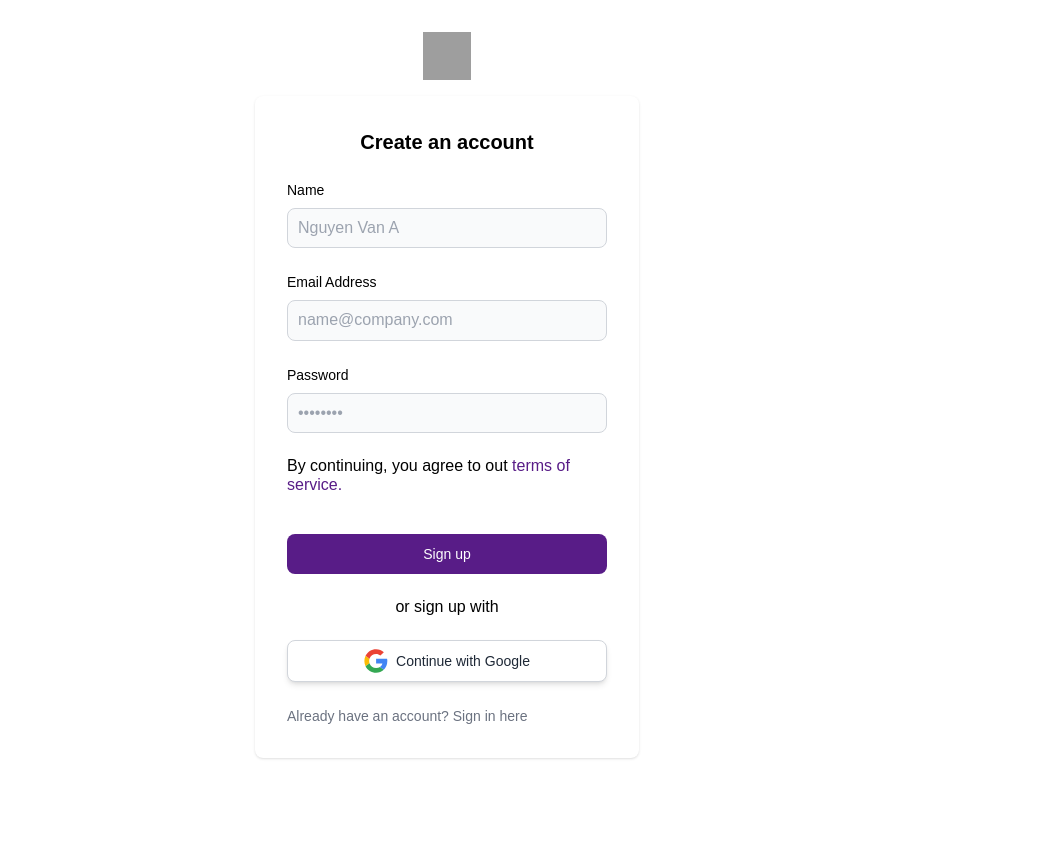
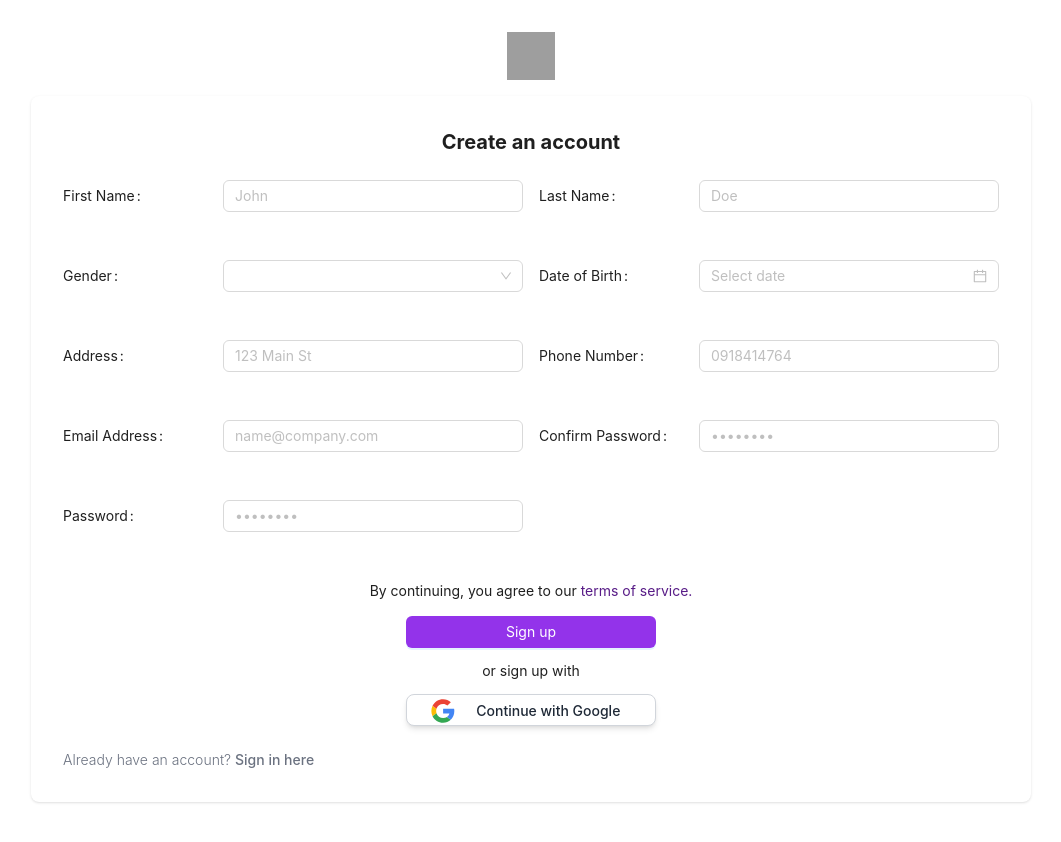
Before and after one commit to TanHuynh68/EXE201_Shoca, a React (Vite) app: page /register in a window 1280 px wide. Shown: the top 842 px of the page, without its empty margins (193-1254 px from the left). Before the commit the page ends 814 px from the top, so only its background shows below. Built offline with nearby package versions, Linux system fonts and the light colour scheme; grey boxes are pictures that could not be loaded.

Commit message:
register page with api

```diff
--- a/src/App.tsx
+++ b/src/App.tsx
@@ -9,7 +9,7 @@ function App() {
     location.pathname.includes(roles.STAFF) ||
     location.pathname.includes(roles.MANAGER) ||
     location.pathname.includes(PATH.LOGIN) ||
-    location.pathname.includes(PATH.REGISTER)||
+    location.pathname.includes(PATH.REGISTER) ||
     location.pathname.includes(PATH.FORGOT_PASSWORD)
   return (
     <>
--- a/src/api/index.ts
+++ b/src/api/index.ts
@@ -2,7 +2,7 @@
 export const API = {
     //AUTH
     LOGIN: "/api/v1/authentication/login",
-
+    REGISTER: "/api/v1/authentication/register",
     //ADMIN
     ADMIN_GET_ALL_ACCOUNTS: "/api/v1/accounts",
 }
--- a/src/consts/message.ts
+++ b/src/consts/message.ts
@@ -3,4 +3,6 @@ export const MESSAGE = {
 
     LOGIN_SUCCESSFULLY: "Login Successfully",
     LOGIN_FAILED: "Password or Email is invalid",
+    REGISTER_SUCCESSFULLY: "Resgister Successfully",
+    REGISTER_FAILED: "Resgister Failed",
   };
--- a/src/pages/post-job/index.tsx
+++ b/src/pages/post-job/index.tsx
@@ -2,7 +2,7 @@ import { useState } from "react";
 import { PostJobCompany, PostJobPersonal } from "../../components";
 import { FormProps } from "antd";
 import { CheckCircleOutlined } from "@ant-design/icons";
-import { Button, Form, Input, Select, Space } from 'antd';
+import { Button, Form, Input, Select } from 'antd';
 import TextArea from "antd/es/input/TextArea";
 
 
--- a/src/pages/register/index.tsx
+++ b/src/pages/register/index.tsx
@@ -1,10 +1,69 @@
-import React from 'react'
+import React, { useState } from 'react';
+import { Form, Input, Button, Select, DatePicker, message } from 'antd';
 
-const RegisterPage = () => {
+import { registerService } from '../../services/authen.service';
+import { MESSAGE, PATH } from '../../consts';
+import { useNavigate } from 'react-router-dom';
+
+const { Option } = Select;
+export interface FormDataRegister {
+    firstName: string;
+    lastName: string;
+    gender: number;
+    dateOfBirth: string;
+    address: string;
+    phoneNumber: string;
+    email: string;
+    password: string;
+    confirmPassword: string;
+    role: number;
+}
+
+const RegisterPage: React.FC = () => {
+    const navigate = useNavigate();
+    const [formData, setFormData] = useState<FormDataRegister>({
+        firstName: '',
+        lastName: '',
+        gender: 0,
+        dateOfBirth: '',
+        address: '',
+        phoneNumber: '',
+        email: '',
+        password: '',
+        confirmPassword: '',
+        role: 0,
+    });
+
+    const handleChange = (name: string, value: string | number) => {
+        setFormData({
+            ...formData,
+            [name]: value,
+        });
+    };
+
+
+    const handleSubmit = async (values: FormDataRegister) => {
+        const response = await registerService(values)
+        console.log("response: ", response)
+
+        if ('errors' in response && typeof response === 'object') {
+            if (response.errors === null && 'message' in response && response.message) {
+                message.error(response.message + "")
+            } else if (response.errors != null) {
+                Object.entries(response.errors).forEach(([field, error]) => {
+                    message.error(`${field}: ${error}`);
+                });
+            }
+        } else {
+            message.error(MESSAGE.REGISTER_SUCCESSFULLY)
+            navigate(PATH.LOGIN);
+        }
+    };
+
     return (
-        <div className="min-h-screen bg-gradient-to-br flex items-center justify-center">
-            <section className="bg-white  p-8 w-full max-w-md">
-                <div className=" mb-6">
+        <div className="min-h-screen bg-gradient-to-br flex items-center justify-center ">
+            <section className="bg-white p-8 w-full max-w-4xl">
+                <div className="mb-6 w-[1000px]">
                     <a href="#" className="flex justify-center items-center mb-4">
                         <img
                             className="w-12 h-12"
@@ -12,33 +71,98 @@ const RegisterPage = () => {
                             alt="logo"
                         />
                     </a>
-                    <div className="w-full bg-white rounded-lg shadow dark:border md:mt-0 sm:max-w-md xl:p-0  dark:border-gray-700">
-                        <div className="p-6 space-y-4 md:space-y-6 sm:p-8">
-
-                            <form className="space-y-4 md:space-y-6" action="#">
+                    <div className="w-full bg-white rounded-lg shadow dark:border md:mt-0 xl:p-0 dark:border-gray-700">
+                        <div className="p-6 space-y-4 w-full sm:p-8">
+                            <Form className="space-y-4 md:space-y-6 w-full" onFinish={handleSubmit}>
                                 <div>
                                     <label className="block mb-2 text-center font-bold text-xl ">Create an account</label>
                                 </div>
+
+                                {/* First Name and Last Name */}
+                                <div className="grid grid-cols-2 gap-4">
+                                    <Form.Item label="First Name" name="firstName" >
+                                        <Input className='w-[300px] float-right' value={formData.firstName} onChange={(e) => handleChange('firstName', e.target.value)} placeholder="John" />
+                                    </Form.Item>
+                                    <Form.Item label="Last Name" name="lastName" >
+                                        <Input className='w-[300px] float-right' value={formData.lastName} onChange={(e) => handleChange('lastName', e.target.value)} placeholder="Doe" />
+                                    </Form.Item>
+                                </div>
+
+                                {/* Gender and Date of Birth */}
+                                <div className="grid grid-cols-2 gap-4">
+                                    <Form.Item
+                                        label="Gender"
+                                        name="gender"
+
+                                    >
+                                        <Select
+                                            className='float-right'
+                                            style={{ width: '300px' }} // Đặt chiều rộng cho Select
+                                            value={formData.gender}
+                                            onChange={(value) => handleChange('gender', value)}
+                                        >
+                                            <Option value={0}>Select Gender</Option>
+                                            <Option value={1}>Male</Option>
+                                            <Option value={2}>Female</Option>
+                                        </Select>
+                                    </Form.Item>
+                                    <Form.Item
+                                        label="Date of Birth"
+                                        name="dateOfBirth"
+
+                                    // Đặt chiều rộng cho Form.Item
+                                    >
+                                        <DatePicker
+                                            className='float-right'
+
+                                            style={{ width: '300px' }} // Đặt chiều rộng cho DatePicker
+                                        />
+                                    </Form.Item>
+                                </div>
+
+                                {/* Address and Phone Number */}
+                                <div className="grid grid-cols-2 gap-4">
+                                    <Form.Item label="Address" name="address" >
+                                        <Input className='w-[300px] float-right' value={formData.address} onChange={(e) => handleChange('address', e.target.value)} placeholder="123 Main St" />
+                                    </Form.Item>
+                                    <Form.Item label="Phone Number" name="phoneNumber">
+                                        <Input className='w-[300px] float-right' value={formData.phoneNumber} onChange={(e) => handleChange('phoneNumber', e.target.value)} placeholder="0918414764" />
+                                    </Form.Item>
+                                </div>
+
+                                {/* Email and Password */}
+                                <div className="grid grid-cols-2 gap-4">
+                                    <Form.Item label="Email Address" name="email" >
+                                        <Input className='w-[300px] float-right' value={formData.email} onChange={(e) => handleChange('email', e.target.value)} placeholder="name@company.com" />
+                                    </Form.Item>
+                                    <Form.Item label="Confirm Password" name="confirmPassword" >
+                                        <Input className='w-[300px] float-right' type="password" value={formData.confirmPassword} onChange={(e) => handleChange('confirmPassword', e.target.value)} placeholder="••••••••" />
+                                    </Form.Item>
+                                </div>
+
+                                {/* Password and Role */}
+                                <div className="grid grid-cols-2 gap-4">
+                                    <Form.Item label="Password" name="password" >
+                                        <Input className='w-[300px] float-right' type="password" value={formData.password} onChange={(e) => handleChange('password', e.target.value)} placeholder="••••••••" />
+                                    </Form.Item>
+                                    {/* <Form.Item hidden label="Role" name="role" rules={[{ required: true, message: 'Role is required.' }]}>
+
+                                    </Form.Item> */}
+                                </div>
+
+                                <div className="text-center">
                                     <div>
-                                    <label className="block mb-2 text-sm font-medium ">Name</label>
-                                    <input type="text" name="name" id="name" className="bg-gray-50 border border-gray-300 text-gray-900 rounded-lg focus:ring-primary-600 focus:border-primary-600 block w-full p-2.5  dark:border-gray-600 dark:placeholder-gray-400 dark:text-white dark:focus:ring-blue-500 dark:focus:border-blue-500" placeholder="Nguyen Van A" />
+                                        <p>By continuing, you agree to our <span className='text-purple-900'>terms of service.</span></p>
                                     </div>
+                                    <Button type="primary" htmlType="submit" className="w-[250px] bg-purple-600">Sign up</Button>
                                     <div>
-                                    <label className="block mb-2 text-sm font-medium ">Email Address</label>
-                                    <input type="email" name="email" id="email" className="bg-gray-50 border border-gray-300 text-gray-900 rounded-lg focus:ring-primary-600 focus:border-primary-600 block w-full p-2.5  dark:border-gray-600 dark:placeholder-gray-400 dark:text-white dark:focus:ring-blue-500 dark:focus:border-blue-500" placeholder="name@company.com" />
+                                        <div className=' text-center py-3' >or sign up with</div>
                                     </div>
-                                <div>
-                                    <label className="block mb-2 text-sm font-medium ">Password</label>
-                                    <input type="password" name="password" id="password" placeholder="••••••••" className="bg-gray-50 border border-gray-300 text-gray-900 rounded-lg focus:ring-primary-600 focus:border-primary-600 block w-full p-2.5  dark:border-gray-600 dark:placeholder-gray-400  dark:focus:ring-blue-500 dark:focus:border-blue-500" />
-                                </div>
-                                <div>
-                                    <p>By continuing, you agree to out <span className='text-purple-900'>terms of service.</span></p>
-                                </div>
-                                <button type="submit" className="w-full text-white bg-purple-900 hover:bg-purple-900 focus:ring-4 focus:outline-none focus:ring-primary-300 font-medium rounded-lg text-sm px-5 py-2.5 text-center dark:bg-primary-600 dark:hover:bg-primary-700 dark:focus:ring-primary-800">Sign up</button>
-                                <button disabled className='w-full text-center' type='button'>or sign up with</button>
-                                <button className="w-full flex items-center justify-center bg-white dark:bg-gray-900 border border-gray-300 rounded-lg shadow-md px-6 py-2 text-sm font-medium text-gray-800 dark:text-white hover:bg-gray-200 focus:outline-none focus:ring-2 focus:ring-offset-2 focus:ring-gray-500">
+                                    <div className='justify-items-center'>
+                                        <Button className="w-[250px] pt-1 grid grid-cols-12 bg-white dark:bg-gray-900 pb-5 border border-gray-300 rounded-lg shadow-md px-6 py-2 text-sm font-medium text-gray-800 dark:text-white hover:bg-gray-200 focus:outline-none focus:ring-2 focus:ring-offset-2 focus:ring-gray-500">
+                                            <div className='col-span-2 text-center flex items-center'>
                                                 <svg
-                                        className="h-6 w-6 mr-2"
+                                                    className="h-6 w-6"
                                                     xmlns="http://www.w3.org/2000/svg"
                                                     xmlnsXlink="http://www.w3.org/1999/xlink"
                                                     width="800px"
@@ -82,18 +206,23 @@ const RegisterPage = () => {
                                                         </g>
                                                     </g>
                                                 </svg>
+                                            </div>
+                                            <div className='col-span-10'>
                                                 <span>Continue with Google</span>
-                                </button>
+                                            </div>
+                                        </Button>
+                                    </div>
+                                </div>
                                 <p className="text-sm font-light text-gray-500 dark:text-gray-400">
                                     Already have an account? <a href="/login" className="font-medium text-primary-600 hover:underline dark:text-purple-900">Sign in here</a>
                                 </p>
-                            </form>
+                            </Form>
                         </div>
                     </div>
                 </div>
             </section>
         </div>
-    )
+    );
 }
 
-export default RegisterPage
+export default RegisterPage;
--- a/src/services/authen.service.ts
+++ b/src/services/authen.service.ts
@@ -1,4 +1,5 @@
 import { API } from "../api"
+import { FormDataRegister } from "../pages/register"
 import axiosInstance from "./axiosInstance"
 
 export const loginService = async (email: string, password: string) => {
@@ -14,3 +15,16 @@ export const loginService = async (email: string, password: string) => {
         console.log("loginService-error: ", error)
     }
 }
+
+export const registerService = async (values: FormDataRegister) => {
+    try {
+        const response = await axiosInstance.post(API.REGISTER, values)
+        if (response) {
+            console.log("response: ", response)
+            return response
+        }
+    } catch (error) {
+        console.log("registerService-error: ", error)
+        return error;
+    }
+}
--- a/src/services/axiosInstance.ts
+++ b/src/services/axiosInstance.ts
@@ -1,9 +1,5 @@
 import axios from "axios";
 import config from "../secret";
-import { message } from "antd";
-import { PATH } from "../consts";
-import {HttpStatus,roles} from '../enum'
-import { getUserFromLocalStorage } from "../utils";
 
 export const axiosInstance = axios.create({
     baseURL: config.BASE_URL,
@@ -37,6 +33,7 @@ axiosInstance.interceptors.request.use(
       return response.data;
     },
     (error) => {
+      console.log("axiosInstance: ", error.response.data)
       if (error.response && error.response.status === 401) {
         return console.log("401 - Unauthorized")
       } else if (error.response && error.response.status === 403) {
@@ -47,7 +44,7 @@ axiosInstance.interceptors.request.use(
       } else if (error.response && error.response.status === 500) {
         return console.log("500 - Internal server error")
       }
-      return Promise.reject(error);
+      return Promise.reject(error.response.data);
     }
   );
 
```
Lines whose indentation alone changed are shown as unchanged.
